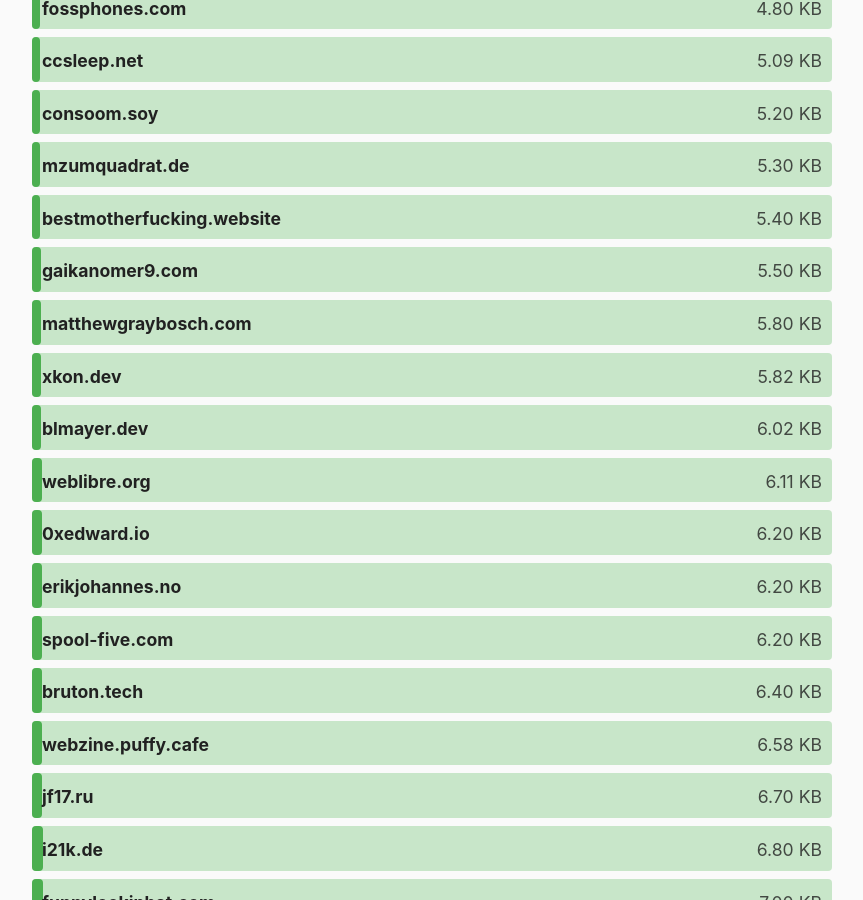
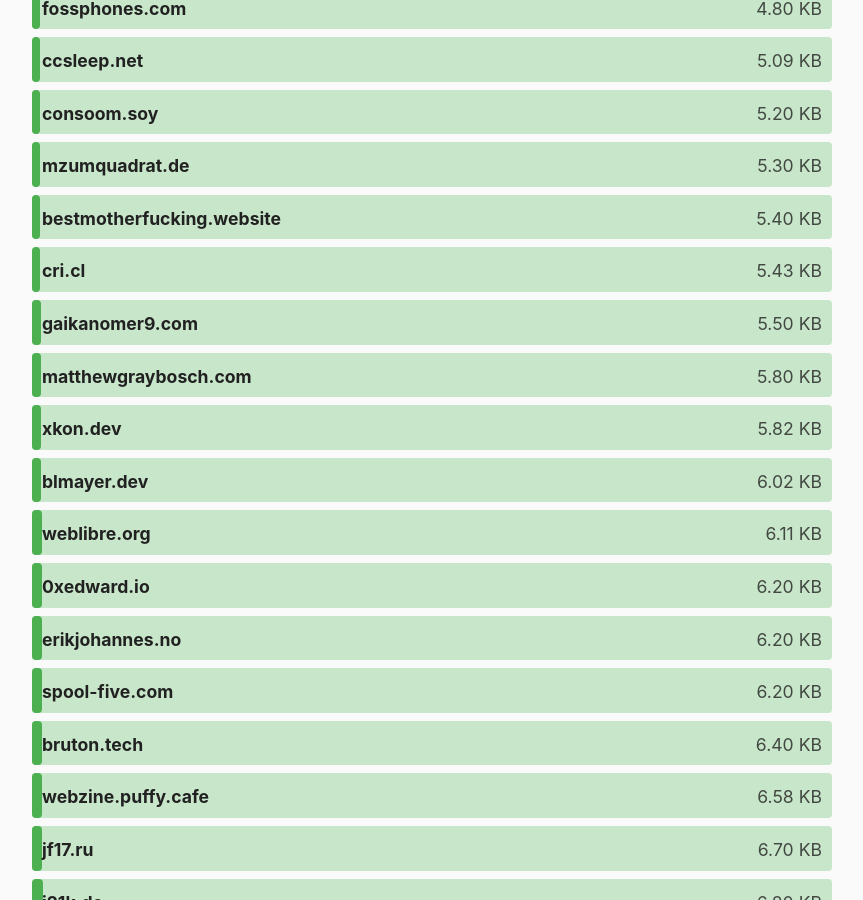
Before and after one commit to kevquirk/512kb.club, a Jekyll site: the page built from index.md, in a window 1280 px wide and 900 px high, scrolled down 2114 px. Shown: the whole window, without its empty margins (208-1071 px from the left). Built offline with Jekyll 4.4.1, drawn with Linux system fonts in a browser that asks for light colours.

Commit message:
Update sites.yml (add "cri.cl")
Gtmetrix results: https://gtmetrix.com/reports/cri.cl/M03pBAzk/

```diff
--- a/_data/sites.yml
+++ b/_data/sites.yml
@@ -318,6 +318,11 @@
   size: 342
   last_checked: 2021-11-27
 
+- domain: cri.cl
+  url: https://cri.cl/
+  size: 5.43
+  last_checked: 2022-01-21
+
 - domain: cri.dev
   url: https://cri.dev/
   size: 33.8
```
